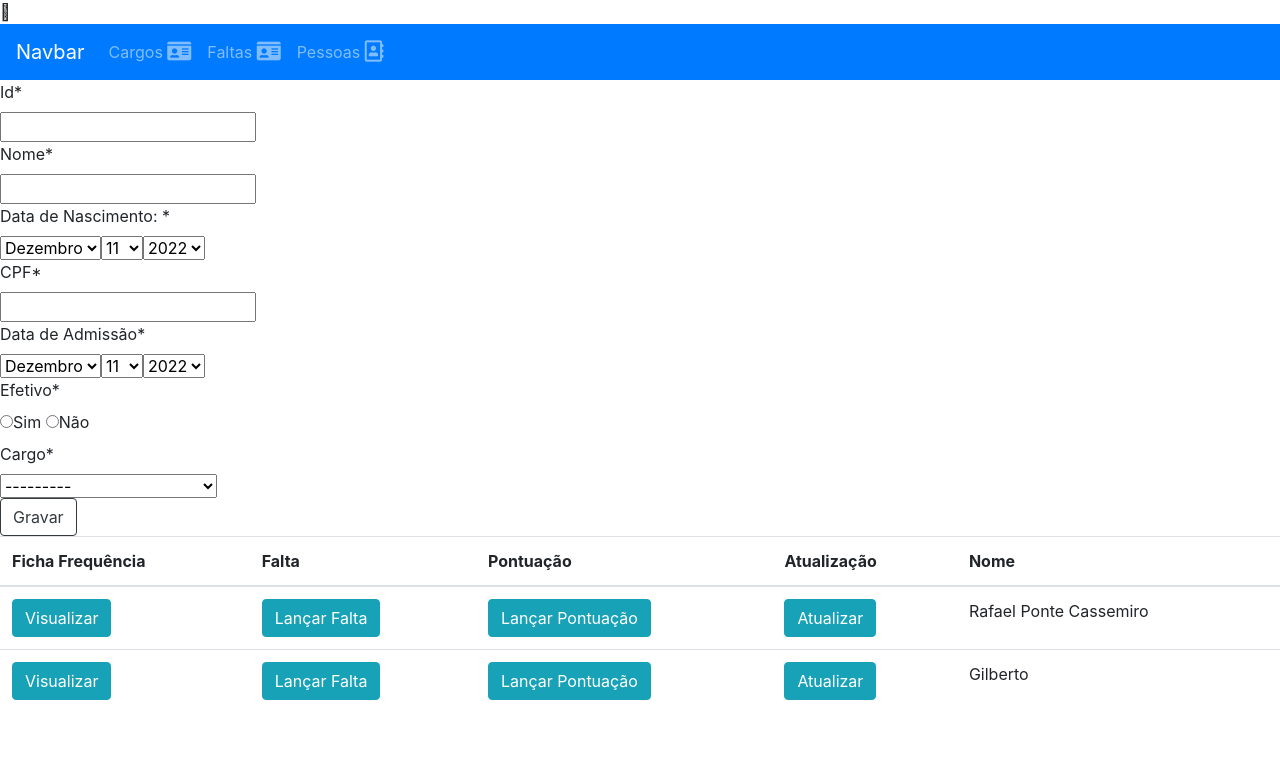
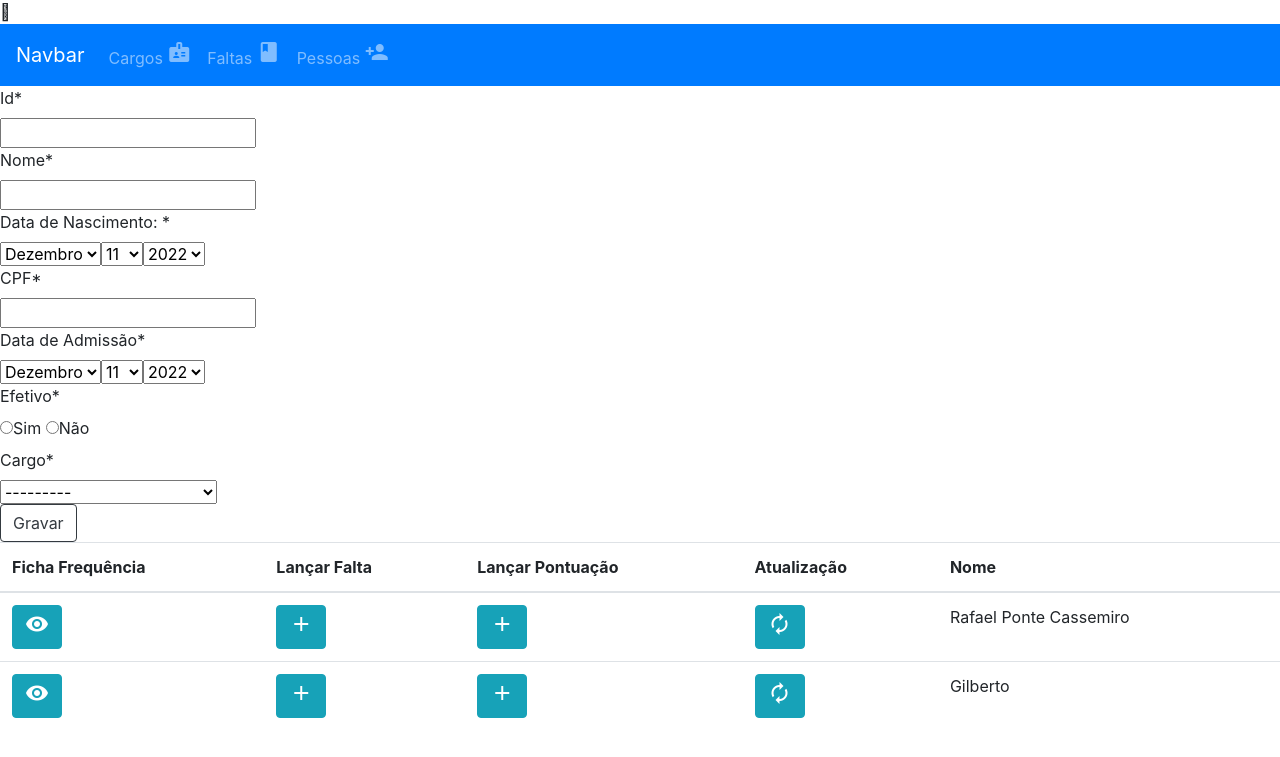
Before and after one commit to rafaelponte89/ficha_frequencia, a Django app: page /pessoas/ in a window 1280 px wide. Shown: the top 757 px of the page. Run offline with Django 4.2, Linux system fonts and the light colour scheme; data comes from the database, SQL or seed files in the repository; both versions use the stored data as it was after the commit; some libraries are stand-ins or nearby versions.

Commit message:
Reorganização de algumas telas e adição de ícones

```diff
--- a/template/cadastrar_pessoa.html
+++ b/template/cadastrar_pessoa.html
@@ -14,8 +14,8 @@
     <thead>
         <tr>
             <th scope="col">Ficha Frequência </th>
-            <th scope="col">Falta</th>
-            <th scope="col">Pontuação</th>
+            <th scope="col">Lançar Falta</th>
+            <th scope="col">Lançar Pontuação</th>
             <th scope="col">Atualização</th>
             <th scope="col">Nome</th>
 
@@ -27,10 +27,18 @@
 
         {% for pessoa in pessoas %}
         <tr>
-            <td><a class='btn btn-info' href="{% url 'listarficha' pessoa.id %}">Visualizar</a></td>
-            <td><a class='btn btn-info' href="{% url 'lancarfalta' pessoa.id %}">Lançar Falta</a> </td>
-            <td> <a class='btn btn-info' href="{% url 'lancarpontuacao' pessoa.id %}">Lançar Pontuação</a></td>
-            <td><a class='btn btn-info' href="{% url 'atualizarpessoa' pessoa.id %}">Atualizar</a></td>
+            <td><a class='btn btn-info' href="{% url 'listarficha' pessoa.id %}"><span class="material-icons">
+                visibility
+                </span></a></td>
+            <td><a class='btn btn-info' href="{% url 'lancarfalta' pessoa.id %}"><span class="material-icons">
+                add
+                </span></a> </td>
+            <td> <a class='btn btn-info' href="{% url 'lancarpontuacao' pessoa.id %}"><span class="material-icons">
+                add
+                </span></a></td>
+            <td><a class='btn btn-info' href="{% url 'atualizarpessoa' pessoa.id %}"><span class="material-icons">
+                autorenew
+                </span></a></a></td>
 
             <td>{{pessoa.nome}}</td>
         </tr>
--- a/template/menu.html
+++ b/template/menu.html
@@ -6,6 +6,7 @@
     <meta charset="UTF-8">
     <meta http-equiv="X-UA-Compatible" content="IE=edge">
     <meta name="viewport" content="width=device-width, initial-scale=1.0">
+    <link href="https://fonts.googleapis.com/icon?family=Material+Icons" rel="stylesheet">
     <link rel="stylesheet" href="https://cdn.jsdelivr.net/npm/bootstrap@4.0.0/dist/css/bootstrap.min.css"
         integrity="sha384-Gn5384xqQ1aoWXA+058RXPxPg6fy4IWvTNh0E263XmFcJlSAwiGgFAW/dAiS6JXm" crossorigin="anonymous">
     <link rel="stylesheet" href="https://use.fontawesome.com/releases/v5.7.0/css/all.css"
@@ -27,16 +28,19 @@
         <div class="collapse navbar-collapse" id="navbarSupportedContent">
             <ul class="navbar-nav mr-auto">
                 <li class="nav-item">
-                    <a class="nav-link" href="{% url 'listarcargos' %}">Cargos <i
-                            class="fas fa-id-card fa-lg"></i></a>
+                    <a class="nav-link" href="{% url 'listarcargos' %}">Cargos <span class="material-icons">
+                            badge
+                        </span></a>
                 </li>
                 <li class="nav-item">
-                    <a class="nav-link" href="{% url 'listarfaltas' %}">Faltas <i
-                            class="fas fa-id-card fa-lg"></i></a>
+                    <a class="nav-link" href="{% url 'listarfaltas' %}">Faltas <span class="material-icons">
+                            book
+                        </span></a>
                 </li>
                 <li class="nav-item">
-                    <a class="nav-link" href="{% url 'listarpessoas' %}">Pessoas <i
-                            class="far fa-address-book fa-lg"></i></a>
+                    <a class="nav-link" href="{% url 'listarpessoas' %}">Pessoas <span class="material-icons">
+                            person_add
+                        </span></a>
                 </li>
                 <li class="nav-item">
                     <a class="nav-link text-warning" href="{% url 'listarpessoas' %}">{{pessoa.nome}} {{pessoa.id}}</a>
```
Also changed, not shown: template/lancar_pontuacao.html (+6 -2 lines), db.sqlite3.
